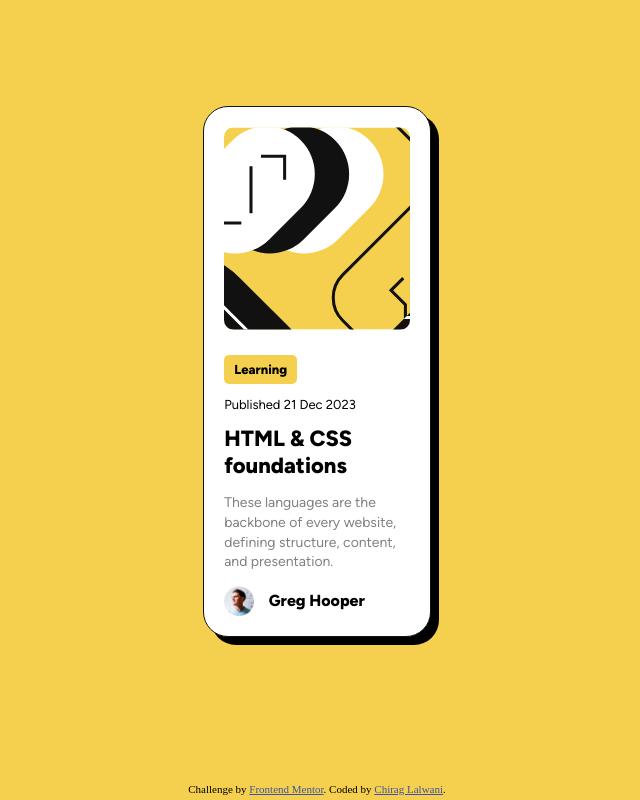
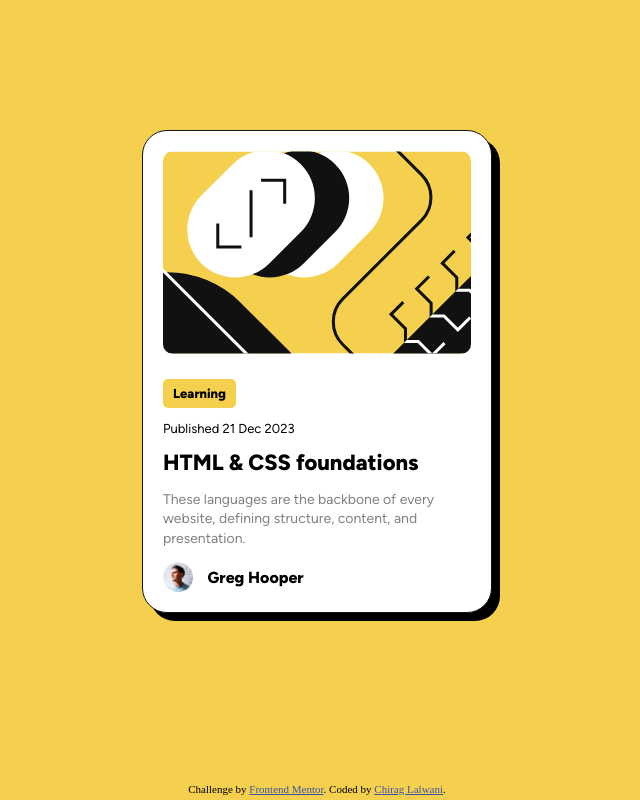
Before and after one commit to chiragglallwani/blog-preview-card-main, a plain HTML site: page index.html in a window 1280 px wide. Shown: the whole page, without its empty margins (323-963 px from the left). Drawn offline with Linux system fonts and the light colour scheme.

Commit message:
update width for card in desktop

```diff
--- a/index.css
+++ b/index.css
@@ -121,6 +121,6 @@ footer {
   }
   .card {
     height: fit-content;
-    max-width: 18%;
+    max-width: 350px;
   }
 }
```
